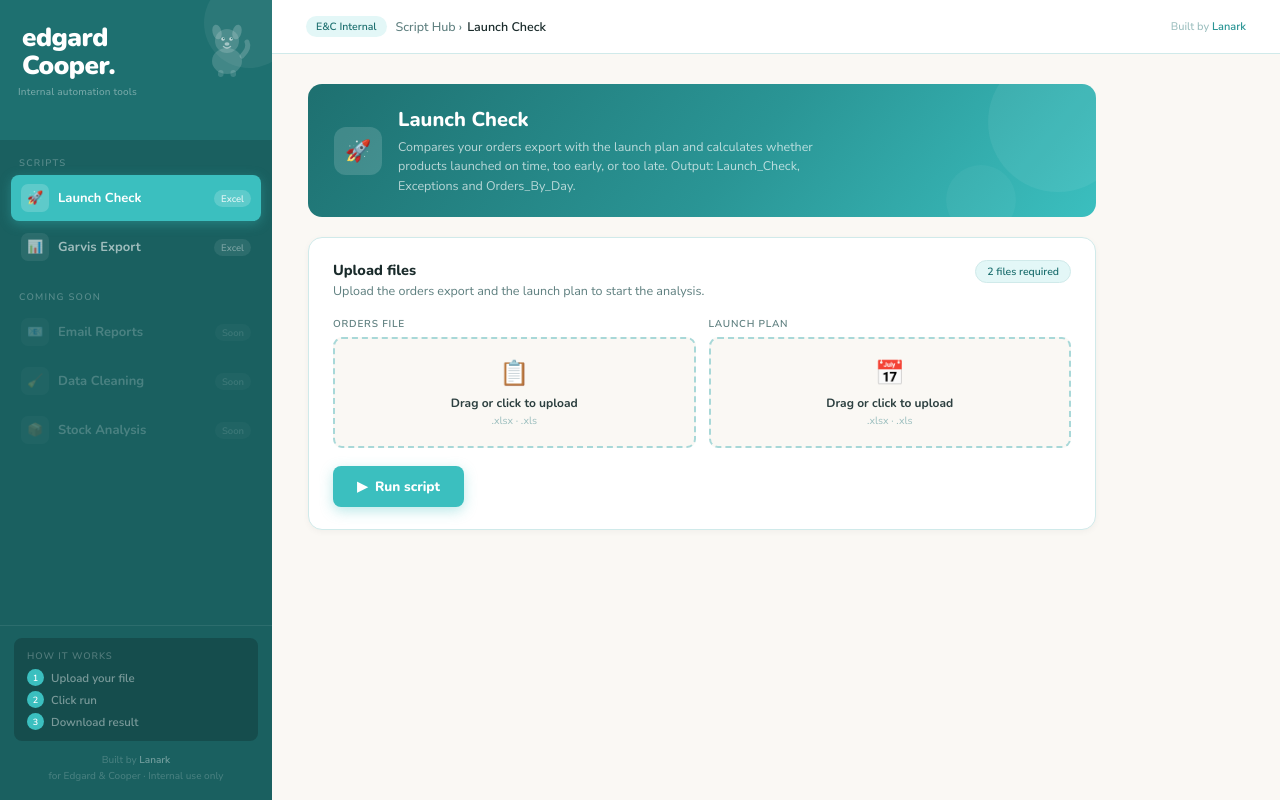
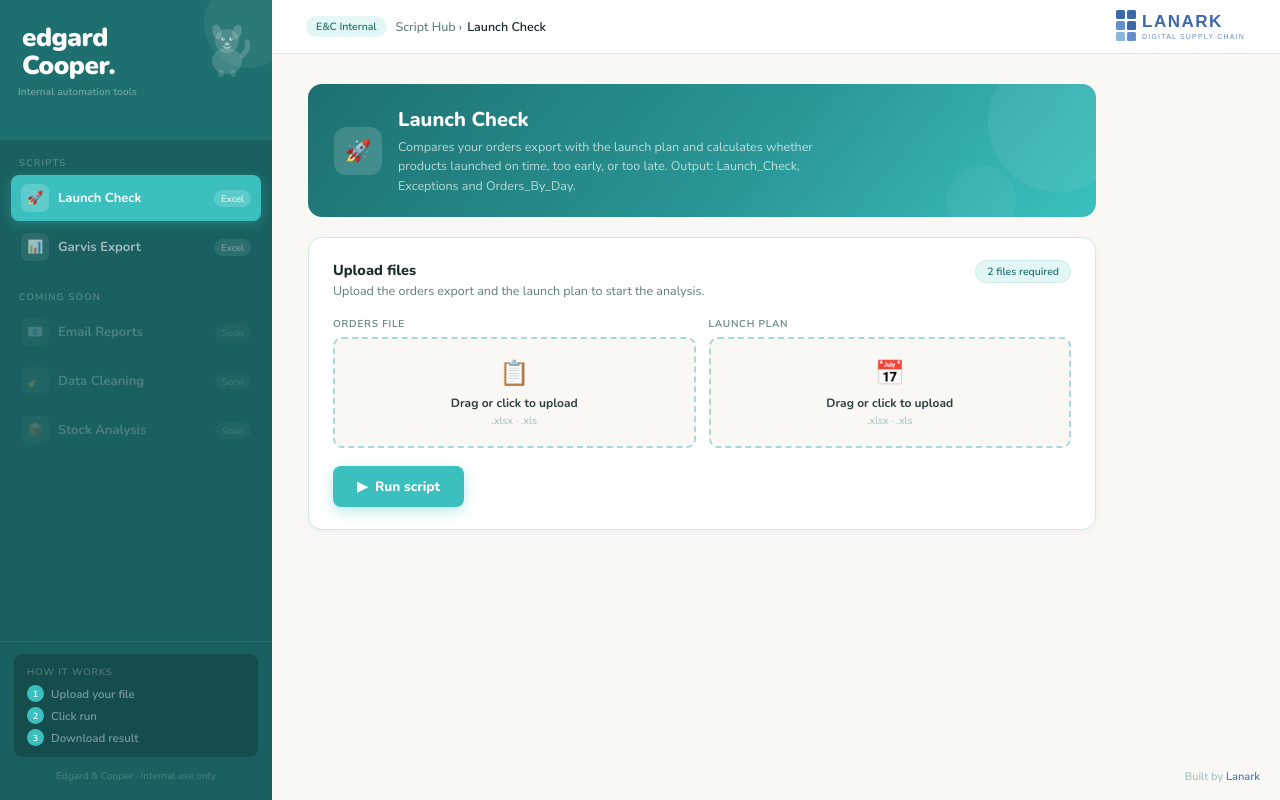
Before and after one commit to Lanark-EC/Edgard-Cooper, a Flask app: page / in a window 1280 px wide. Run offline with Flask 3, Linux system fonts and the light colour scheme.

Commit message:
lanark logo + credit

```diff
--- a/templates/index.html
+++ b/templates/index.html
@@ -54,6 +54,11 @@
 .tp-crumb strong{color:var(--ink);font-weight:700;}
 .tp-credit{font-size:11px;color:var(--muted-light);font-weight:500;}
 .tp-credit span{color:var(--teal-dark);font-weight:700;}
+.tp-lanark-logo{display:flex;align-items:center;text-decoration:none;opacity:0.85;transition:opacity .15s;}
+.tp-lanark-logo:hover{opacity:1;}
+.page-credit{position:fixed;bottom:16px;right:20px;font-size:11px;color:var(--muted-light);font-weight:500;z-index:200;}
+.page-credit a{color:#4A7CC7;text-decoration:none;font-weight:700;}
+.page-credit a:hover{color:#1B4F9B;text-decoration:underline;}
 
 /* CONTENT */
 .content{padding:30px 36px;max-width:860px;width:100%;}
@@ -181,8 +186,7 @@
       <div class="step-row"><div class="step-n">3</div>Download result</div>
     </div>
     <div class="sb-credit">
-      Built by <a href="https://lanark.be" target="_blank">Lanark</a><br>
-      for Edgard &amp; Cooper &middot; Internal use only
+      Edgard &amp; Cooper &middot; Internal use only
     </div>
   </div>
 </aside>
@@ -193,7 +197,32 @@
       <div class="tp-pill">E&amp;C Internal</div>
       <div class="tp-crumb">Script Hub &rsaquo; <strong id="topbar-current">Launch Check</strong></div>
     </div>
-    <div class="tp-credit">Built by <span>Lanark</span></div>
+    <!-- Lanark logo: pixel icon + wordmark + tagline -->
+    <a href="https://lanark.be" target="_blank" class="tp-lanark-logo" title="Built by Lanark">
+      <svg width="130" height="34" viewBox="0 0 130 34" fill="none" xmlns="http://www.w3.org/2000/svg">
+        <!-- Pixel grid icon (3x3 with gaps, top-left and bottom-right missing = L shape) -->
+        <rect x="0"  y="0"  width="9" height="9" rx="1.5" fill="#1B4F9B"/>
+        <rect x="11" y="0"  width="9" height="9" rx="1.5" fill="#1B4F9B"/>
+        <rect x="0"  y="11" width="9" height="9" rx="1.5" fill="#4A7CC7"/>
+        <rect x="11" y="11" width="9" height="9" rx="1.5" fill="#1B4F9B"/>
+        <rect x="0"  y="22" width="9" height="9" rx="1.5" fill="#7AAAD8"/>
+        <rect x="11" y="22" width="9" height="9" rx="1.5" fill="#4A7CC7"/>
+        <!-- LANARK wordmark -->
+        <text x="26" y="17"
+          font-family="Arial, Helvetica, sans-serif"
+          font-size="17"
+          font-weight="800"
+          letter-spacing="1.5"
+          fill="#1B4F9B">LANARK</text>
+        <!-- Digital Supply Chain Engineers -->
+        <text x="26" y="29"
+          font-family="Arial, Helvetica, sans-serif"
+          font-size="7"
+          font-weight="500"
+          letter-spacing="1.2"
+          fill="#4A7CC7">DIGITAL SUPPLY CHAIN ENGINEERS</text>
+      </svg>
+    </a>
   </div>
 
   <!-- LAUNCH CHECK -->
@@ -325,5 +354,8 @@
   finally{setBtn('btn-garvis',false,'&#9654;&nbsp; Build overview');}
 }
 </script>
+<!-- Bottom-right credit -->
+<div class="page-credit">Built by <a href="https://lanark.be" target="_blank">Lanark</a></div>
+
 </body>
 </html>
```
